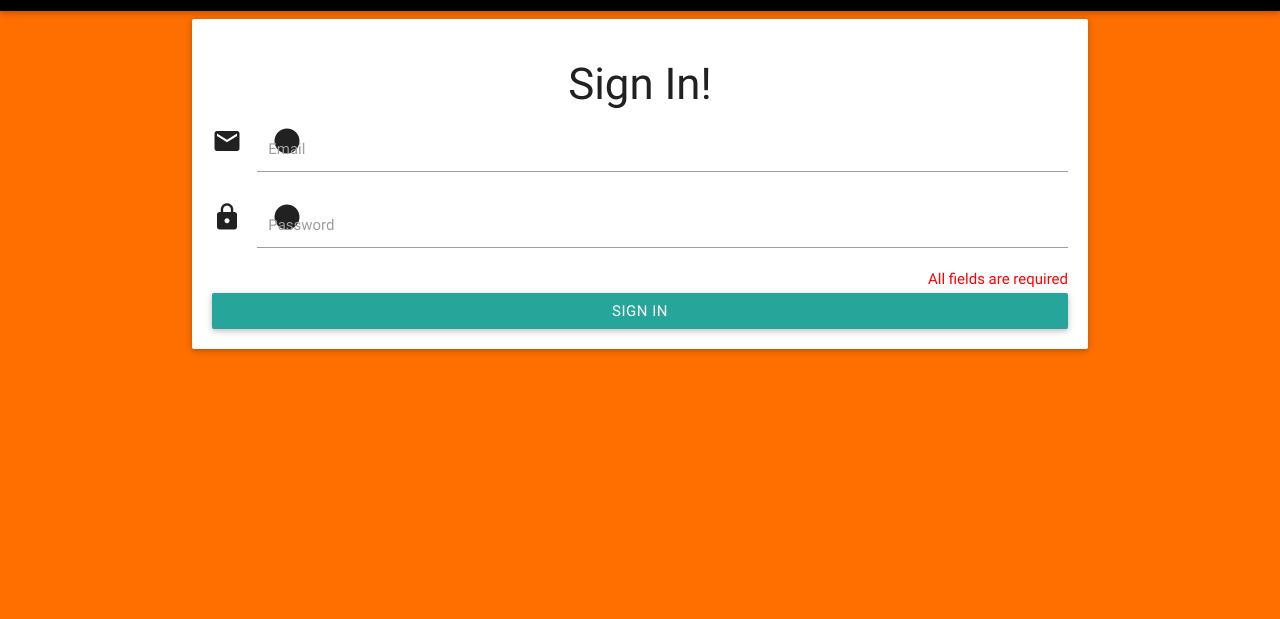
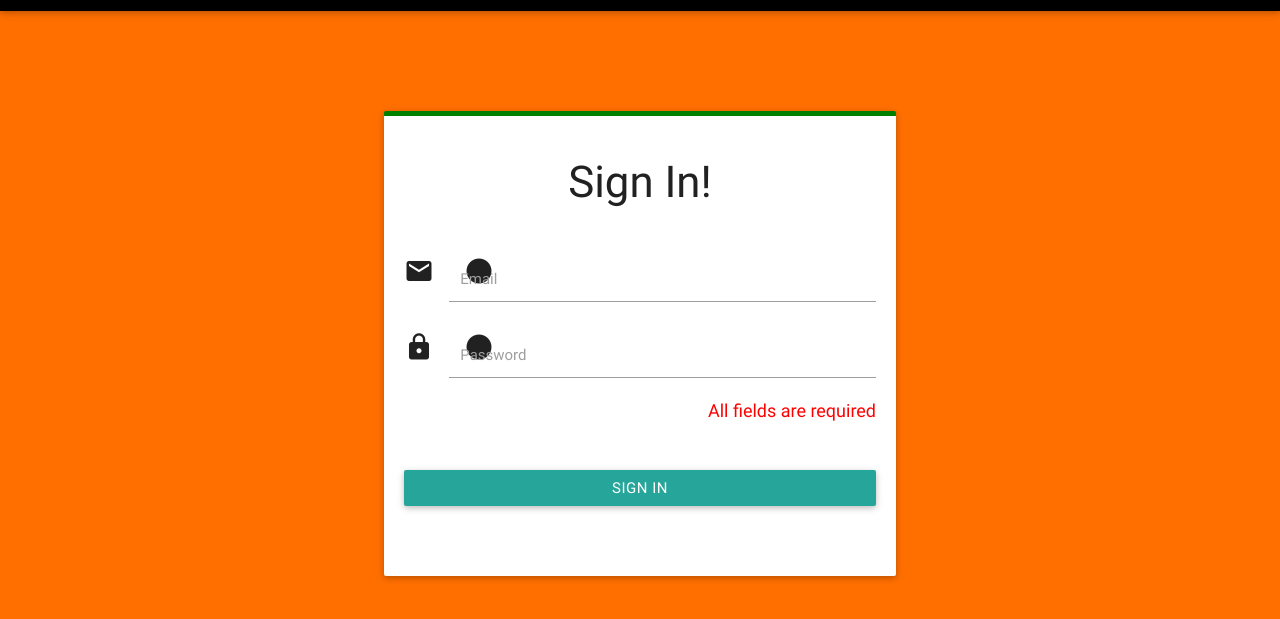
Before and after one commit to ydasari/yta-node1, a website: page client/views/index.html at #!/login in a window 1280 px wide. Shown: the part 53-672 px from the top of the page. Drawn offline with nearby package versions, Linux system fonts and the light colour scheme; files that its build step writes are made by us from their sources; files whose address does not match are found by name.

Commit message:
adding my login-form.scss file

```diff
--- a/client/js/app.js
+++ b/client/js/app.js
@@ -43,7 +43,7 @@ app.controller('loginPageCtrl', ['$scope', 'authFactory', '$location', function(
 				$location.path('/userHomePage');
 			}
 			else{
-				console.log("invalid credentials! Please enter user@gmail.com as username and password as password");
+				console.log("Email or password is incorrect! Please enter user@gmail.com as username and password as password");
 			}
 		});
 	};
--- a/client/views/loginPage.html
+++ b/client/views/loginPage.html
@@ -9,16 +9,17 @@
             <input id="icon_email" type="email" name="userEmail" ng-model="userEmail" required>
             <label for="icon_email">Email</label>
            </div>
-            <span style="color:red" class="login-form__email-error" ng-show="loginForm.userEmail.$dirty && loginForm.userEmail.$error.email">Invalid Email</span>
+            <span  class="login-form__email-error" ng-show="loginForm.userEmail.$dirty && loginForm.userEmail.$error.email">Invalid Email</span>
             <div class="input-field">
             <i class="material-icons prefix">lock_circle</i>
             <input id="icon_password" type="password" name="userPassword" ng-model="userPassword" required>
             <label for="icon_password">Password</label>
 
           </div>
-          <h6 style="color:red" class="right-align login-form__fields-required" ng-hide="loginForm.userEmail.$valid&&loginForm.userPassword.$valid">All fields are required</h6>
+          <h6  class="right-align login-form__fields-required" ng-hide="loginForm.userEmail.$valid&&loginForm.userPassword.$valid">All fields are required</h6>
           <a href="" class="btn btn-block login-form__submit-btn" ng-click="checkLoginDetails()" >Sign In</a>
         </form>
       </div>
     </div>
+
 </div>
--- a/package.json
+++ b/package.json
@@ -10,7 +10,8 @@
   "dependencies": {
     "body-parser": "^1.14.1",
     "ejs": "^2.3.4",
-    "express": "^4.13.3"
+    "express": "^4.13.3",
+    "gulp-watch": "^4.3.5"
   },
   "devDependencies": {
     "autoprefixer": "^6.0.3",
--- a/source/js/controllers/loginPageCtrl.js
+++ b/source/js/controllers/loginPageCtrl.js
@@ -6,7 +6,7 @@ app.controller('loginPageCtrl', ['$scope', 'authFactory', '$location', function(
 				$location.path('/userHomePage');
 			}
 			else{
-				console.log("invalid credentials! Please enter user@gmail.com as username and password as password");
+				console.log("Email or password! incorrect! Please enter user@gmail.com as username and password as password");
 			}
 		});
 	};
--- /dev/null
+++ b/source/scss/blocks/login-form.scss
@@ -0,0 +1,32 @@
+@media only screen and (min-width:993px){
+
+.login-container{
+
+      width:40%;
+      margin:0 auto;
+      margin-top:100px;
+    }
+    .login-container__card{
+
+      border-top:5px solid green;
+    }
+    .login-container__title{
+      margin-bottom: 50px;
+    }
+    .login-form__submit-btn{
+      margin:50px 0;
+
+    }
+
+    .login-form__fields-required{
+      color:red;
+      font-size: 18px;
+    }
+    .login-form__email-error{
+      color:red;
+      font-size: 16px;
+      margin-left:40px;
+      margin-top:-20px;
+    }
+
+}
--- a/source/scss/style.scss
+++ b/source/scss/style.scss
@@ -1,6 +1,7 @@
 @import "mainVariable";
 @import "blocks/nav-bar";
 @import "blocks/registration-form";
+@import "blocks/login-form";
 
 body{
 	background: #ff6f00;
```
Also changed, not shown: client/css/style.css, 1 other file.
